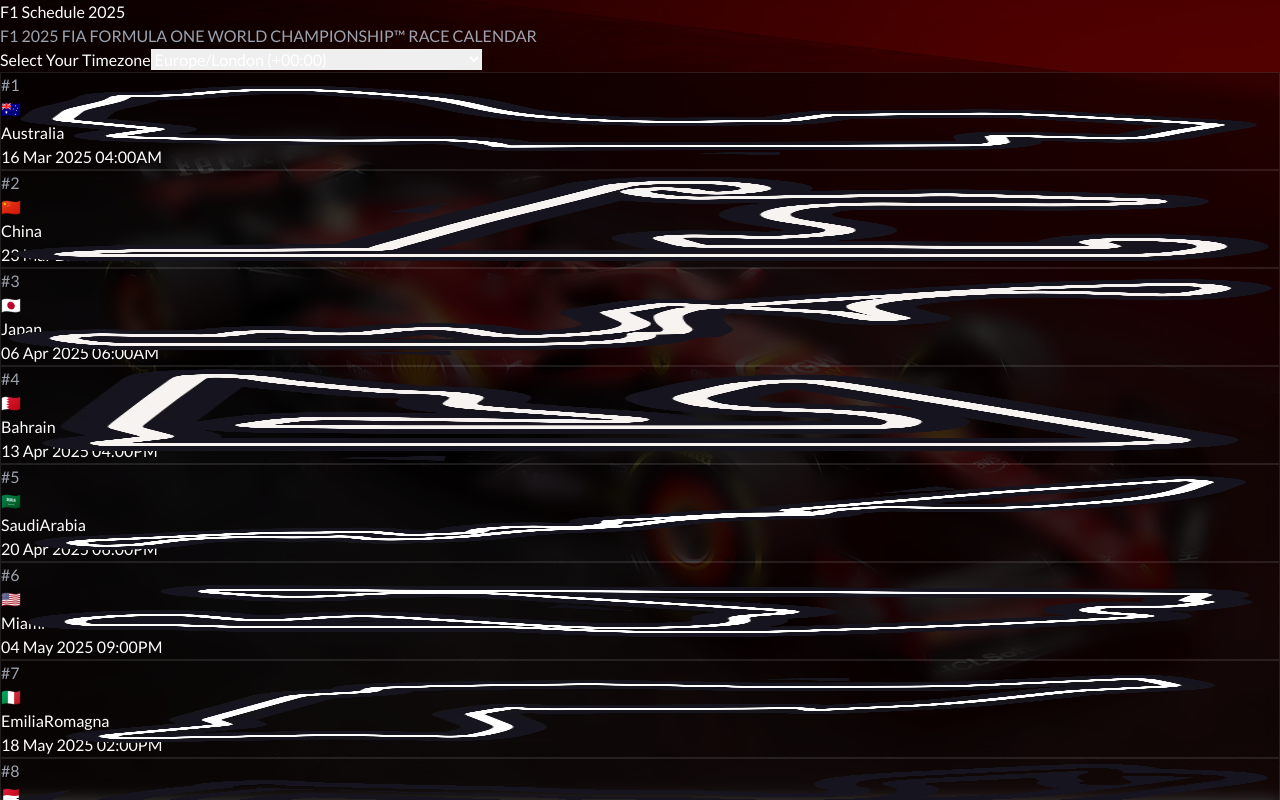
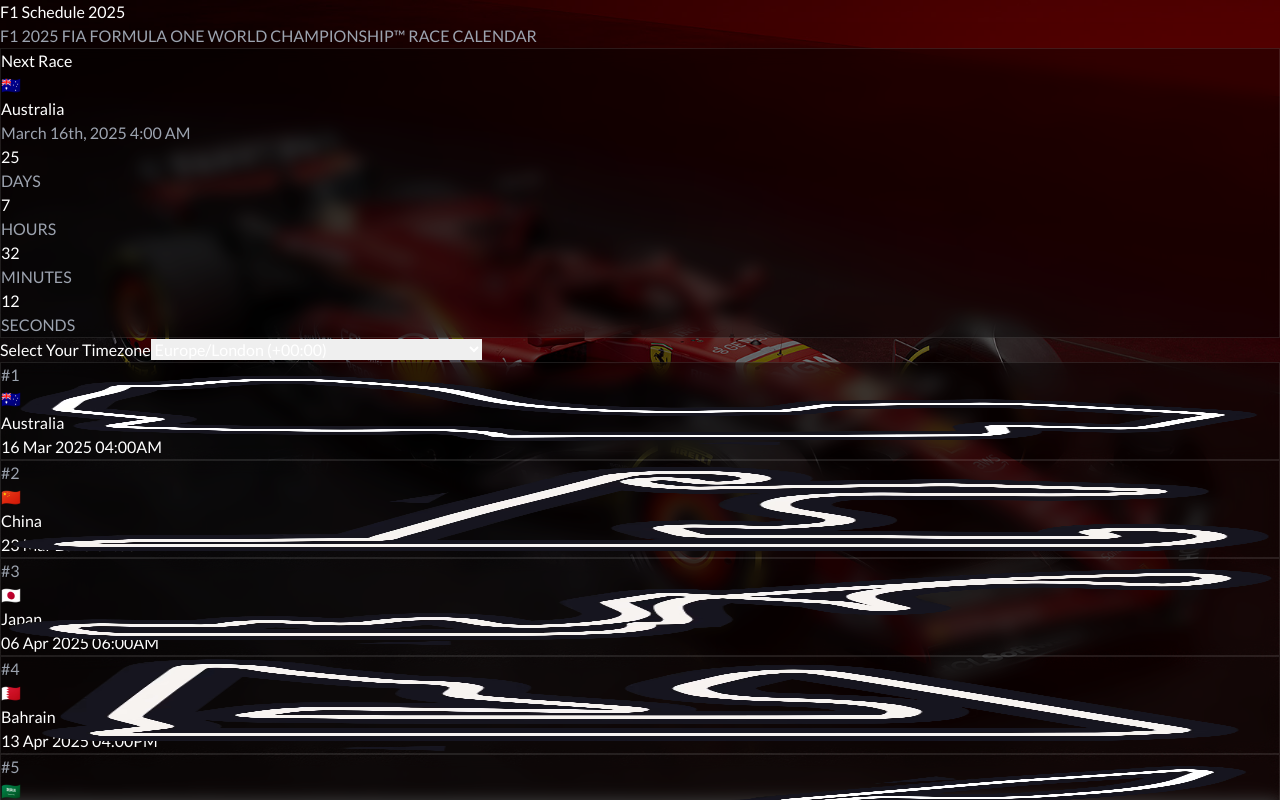
Before and after one commit to ilken/f1-calendar, a Next.js app: page / in a window 1280 px wide. Shown: the top 800 px of the page. Built offline with nearby package versions, Linux system fonts and the light colour scheme.

Commit message:
feat: countdown time to the next race

```diff
--- a/src/app/page.tsx
+++ b/src/app/page.tsx
@@ -2,6 +2,7 @@
 import { RaceCalendar } from '@/components/RaceCalendar';
 import { TimezoneSelector } from '@/components/TimezoneSelector';
 import { Provider } from 'jotai';
+import { RaceCountdown } from '@/components/RaceCountdown';
 
 export default function Home() {
   return (
@@ -19,6 +20,7 @@
               </p>
             </header>
 
+            <RaceCountdown />
             <TimezoneSelector />
             <RaceCalendar />
           </main>
--- /dev/null
+++ b/src/components/RaceCountdown.tsx
@@ -0,0 +1,79 @@
+'use client';
+
+import { useEffect, useState } from 'react';
+import { CALENDAR_DATA } from '@/data/calendar.data';
+import { useAtomValue } from 'jotai';
+import { timezoneAtom } from '@/atoms/timezone';
+import { formatInTimeZone } from 'date-fns-tz';
+import { differenceInSeconds, intervalToDuration } from 'date-fns';
+
+export function RaceCountdown() {
+  const selectedTimezone = useAtomValue(timezoneAtom);
+  const [timeLeft, setTimeLeft] = useState<Duration>({});
+
+  const nextRace = CALENDAR_DATA.find(race => {
+    return new Date(race.date) > new Date();
+  });
+
+  useEffect(() => {
+    if (!nextRace) return;
+
+    const timer = setInterval(() => {
+      const now = new Date();
+      const raceDate = new Date(nextRace.date);
+      const diffInSeconds = differenceInSeconds(raceDate, now);
+
+      if (diffInSeconds <= 0) {
+        clearInterval(timer);
+        return;
+      }
+
+      const duration = intervalToDuration({
+        start: now,
+        end: raceDate
+      });
+
+      setTimeLeft(duration);
+    }, 1000);
+
+    return () => clearInterval(timer);
+  }, [nextRace]);
+
+  if (!nextRace || !timeLeft.days) return null;
+
+  return (
+    <div className="mb-8 p-6 card rounded-lg">
+      <h2 className="text-xl font-bold mb-4">Next Race</h2>
+      <div className="flex flex-col lg:flex-row lg:items-center lg:justify-between gap-4">
+        <div className="flex items-center gap-2">
+          <span className="text-4xl">{nextRace.countryFlag}</span>
+          <div>
+            <h3 className="font-bold text-lg">{nextRace.name}</h3>
+            <time className="text-sm text-gray-400">
+              {formatInTimeZone(new Date(nextRace.date), selectedTimezone, 'PPP p')}
+            </time>
+          </div>
+        </div>
+
+        <div className="grid grid-cols-4 gap-4 text-center min-w-[300px]">
+          <div>
+            <div className="text-2xl font-bold">{timeLeft.days || '0'}</div>
+            <div className="text-xs text-gray-400">DAYS</div>
+          </div>
+          <div>
+            <div className="text-2xl font-bold">{timeLeft.hours || '0'}</div>
+            <div className="text-xs text-gray-400">HOURS</div>
+          </div>
+          <div>
+            <div className="text-2xl font-bold">{timeLeft.minutes || '00'}</div>
+            <div className="text-xs text-gray-400">MINUTES</div>
+          </div>
+          <div>
+            <div className="text-2xl font-bold">{timeLeft.seconds || '00'}</div>
+            <div className="text-xs text-gray-400">SECONDS</div>
+          </div>
+        </div>
+      </div>
+    </div>
+  );
+}
```
